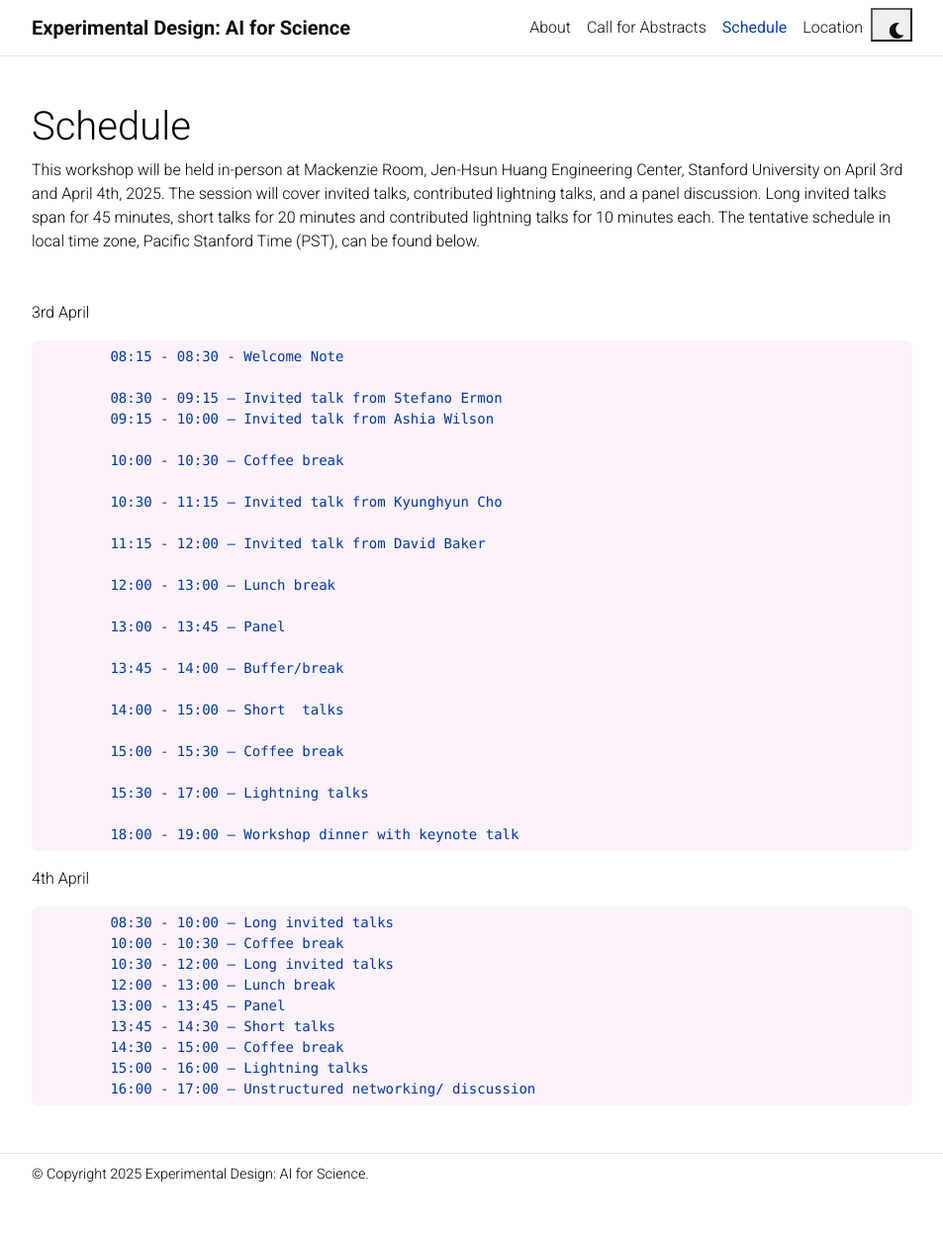
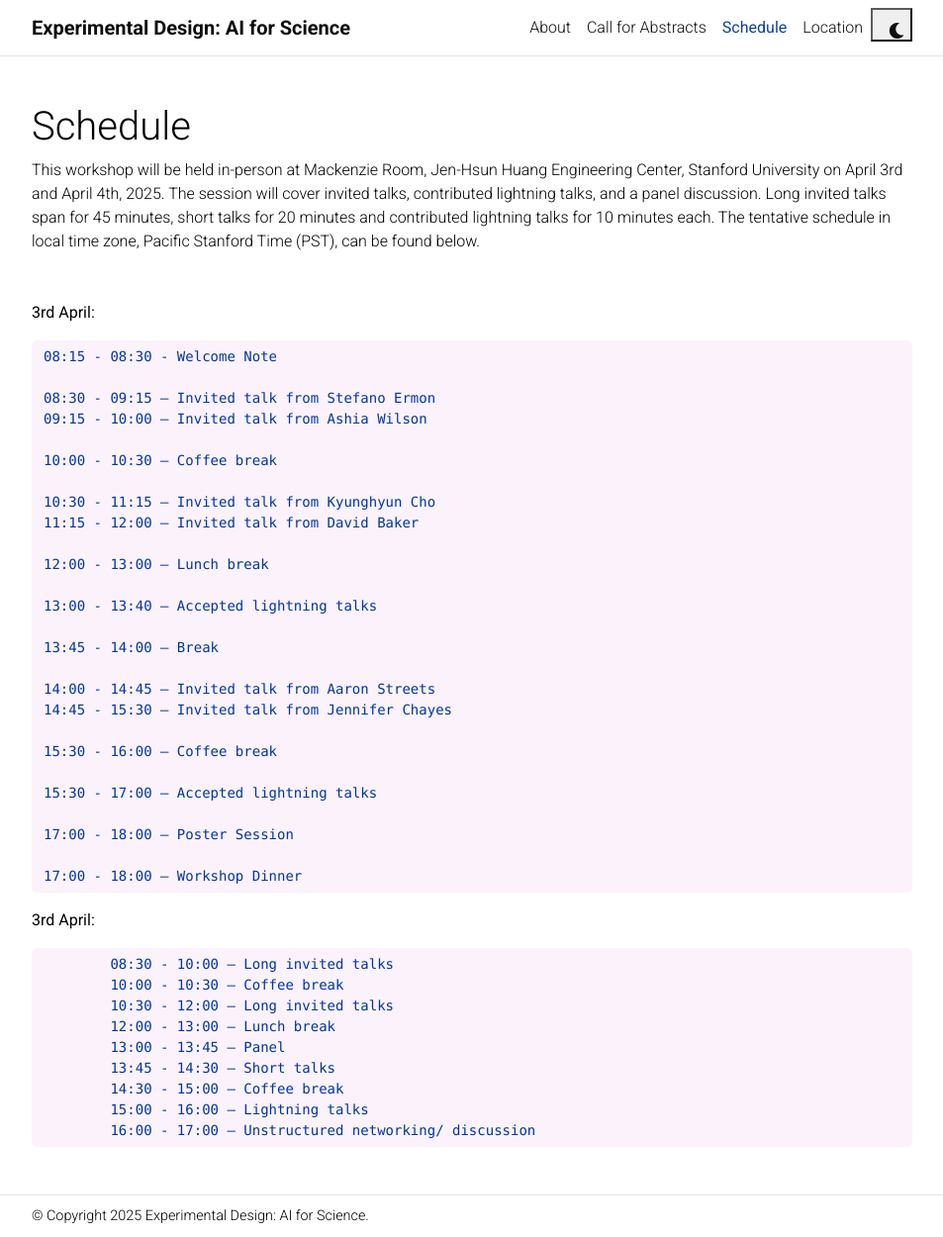
Before and after one commit to edai4science/edai4science.github.io, a Jekyll site: the page built from _pages/schedule.md, in a window 1280 px wide and 1250 px high. Shown: the whole window at 99% size, without its empty margins (163-1116 px from the left). Built offline with Jekyll 4.4.1, drawn with Linux system fonts in a browser that asks for light colours; comment, search, counter and statistics services are not loaded; a style sheet for code colours, icons or effects is not loaded.

Commit message:
update schedule

```diff
--- a/_pages/schedule.md
+++ b/_pages/schedule.md
@@ -10,34 +10,36 @@ nav_order: 3
 
 <br>
 
-3rd April
+<b>3rd April:</b>
 
-		08:15 - 08:30 - Welcome Note
+	08:15 - 08:30 - Welcome Note
 
-		08:30 - 09:15 — Invited talk from Stefano Ermon
-		09:15 - 10:00 — Invited talk from Ashia Wilson
+	08:30 - 09:15 — Invited talk from Stefano Ermon
+	09:15 - 10:00 — Invited talk from Ashia Wilson
 
-		10:00 - 10:30 — Coffee break
+	10:00 - 10:30 — Coffee break
 
-		10:30 - 11:15 — Invited talk from Kyunghyun Cho
+	10:30 - 11:15 — Invited talk from Kyunghyun Cho
+	11:15 - 12:00 — Invited talk from David Baker
 
-		11:15 - 12:00 — Invited talk from David Baker
+	12:00 - 13:00 — Lunch break
 
-		12:00 - 13:00 — Lunch break
+	13:00 - 13:40 — Accepted lightning talks
 
-		13:00 - 13:45 — Panel
+	13:45 - 14:00 — Break
 
-		13:45 - 14:00 — Buffer/break
+	14:00 - 14:45 — Invited talk from Aaron Streets
+	14:45 - 15:30 — Invited talk from Jennifer Chayes
 
-		14:00 - 15:00 — Short  talks
+	15:30 - 16:00 — Coffee break
 
-		15:00 - 15:30 — Coffee break
+	15:30 - 17:00 — Accepted lightning talks
 
-		15:30 - 17:00 — Lightning talks
+	17:00 - 18:00 — Poster Session
 
-		18:00 - 19:00 — Workshop dinner with keynote talk
+	17:00 - 18:00 — Workshop Dinner
 
-4th April
+<b>3rd April:</b>
 
 		08:30 - 10:00 — Long invited talks
 		10:00 - 10:30 — Coffee break
```
